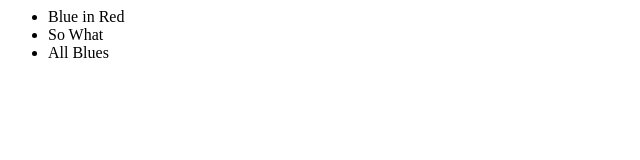
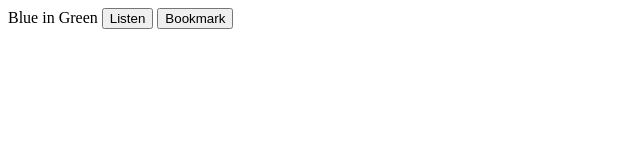
Before and after one commit to nghihoang/backbonejs-demo, a plain HTML site: page index.html in a window 1280 px wide. Shown: the whole page, without its empty margins (0-640 px from the left). Drawn offline with Linux system fonts and the light colour scheme.

Commit message:
part 11: handling the dom events

```diff
--- a/index.html
+++ b/index.html
@@ -8,7 +8,7 @@
 </head>
 
 <body>
-    <ul id="songs"></ul>
+    <div id="container"></div>
 
     <script src="lib/jquery.js"></script>
     <script src="lib/underscore.js"></script>
--- a/lib/main.js
+++ b/lib/main.js
@@ -1,47 +1,28 @@
 var Song = Backbone.Model.extend();
 
-var Songs = Backbone.Collection.extend({
-    model: Song
-});
+var SongView = Backbone.View.extend({
+    events: {
+        "click": "onClick",
+        "click .bookmark": "onClickBookmark"
+    },
 
-var SongView = Backbone.View.extend({
-    tagName: "li",
+    onClick: function () {
+        console.log("Listen Clicked");
+    },
+
+    onClickBookmark: function (e) {
+        e.stopPropagation();
+
+        console.log("Bookmark Clicked");
+    },
 
     render: function () {
-        this.$el.html(this.model.get("title"));
+        this.$el.html(this.model.get("title") + " <button>Listen</button> <button class='bookmark'>Bookmark</button>");
         return this;
-    }
-})
-
-var SongsView = Backbone.View.extend({
-    render: function () {
-        var self = this;
-
-        this.model.each(function (song) {
-            var songView = new SongView({ model: song });
-            self.$el.append(songView.render().$el);
-        });
     }
 });
 
-var song = new Song({
-    title: "Blue in Green"
-});
+var song = new Song({ title: "Blue in Green" });
 
-var songs = new Songs([
-    new Song({ title: "Blue in Red" }),
-    new Song({ title: "So What" }),
-    new Song({ title: "All Blues" })
-]);
-
-var songView = new SongView({
-    el: "#container",
-    model: song
-});
+var songView = new SongView({ el: "#container", model: song });
 songView.render();
-
-var songsView = new SongsView({
-    el: "#songs",
-    model: songs
-});
-songsView.render();
```
